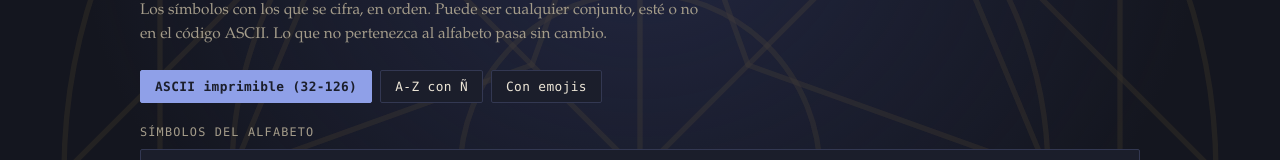
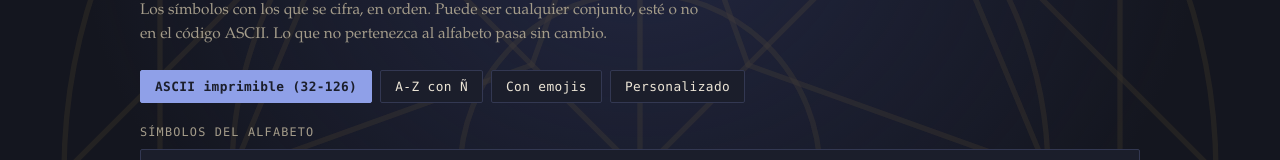
Before and after one commit to HarimDuenas/cifrado-cesar-atbash, a React (Vite) app: page / in a window 1280 px wide. Shown: the part 339-499 px from the top of the page. Built offline with nearby package versions, Linux system fonts and the light colour scheme.

Commit message:
feat(ui): Se agregó el chip de alfabeto personalizado que acepta cualquier cadena

```diff
--- a/src/ui/App.jsx
+++ b/src/ui/App.jsx
@@ -9,7 +9,7 @@
 
 import { useEffect, useMemo, useState } from 'react'
 
-import { ASCII_IMPRIMIBLE, crearAlfabeto } from '../core/alfabeto.js'
+import { ASCII_IMPRIMIBLE, crearAlfabeto, quitarRepetidos } from '../core/alfabeto.js'
 import { cifrarCesar } from '../core/cesar.js'
 import { atbash } from '../core/atbash.js'
 import { detectar } from '../core/detector.js'
@@ -101,13 +101,16 @@ export default function App() {
     }
   }, [])
 
-  // El alfabeto puede ser invalido mientras el usuario escribe (un simbolo
-  // repetido, por ejemplo), asi que se construye dentro de un try.
-  const { alfabeto, error } = useMemo(() => {
+  // Lo que escribe el usuario se limpia de repetidos antes de construir el
+  // alfabeto: asi cualquier cadena sirve ("HOLA MUNDO" queda en 9 simbolos) y
+  // el panel avisa que quito. Aun puede ser invalido mientras escribe (menos de
+  // dos simbolos), asi que se construye dentro de un try.
+  const { alfabeto, error, repetidos } = useMemo(() => {
+    const limpio = quitarRepetidos(entradaAlfabeto)
     try {
-      return { alfabeto: crearAlfabeto(entradaAlfabeto), error: null }
+      return { alfabeto: crearAlfabeto(limpio.simbolos), error: null, repetidos: limpio.repetidos }
     } catch (falla) {
-      return { alfabeto: null, error: falla.message }
+      return { alfabeto: null, error: falla.message, repetidos: limpio.repetidos }
     }
   }, [entradaAlfabeto])
 
@@ -149,6 +152,7 @@ export default function App() {
         onCambiar={setEntradaAlfabeto}
         alfabeto={alfabeto}
         error={error}
+        repetidos={repetidos}
         cobertura={referencia?.cobertura ?? 0}
       />
 
--- a/src/ui/PanelAlfabeto.jsx
+++ b/src/ui/PanelAlfabeto.jsx
@@ -7,7 +7,15 @@
  * estadistica con la que se ataca.
  */
 
+import { useRef } from 'react'
+
 import { PRESETS } from '../core/alfabeto.js'
+
+/** Ejemplo de alfabeto fuera de ASCII: las 27 letras mas un espacio y dos emojis. */
+const CON_EMOJIS = `${PRESETS.espanolMayusculas.simbolos} 👍🎯`
+
+/** Hasta cuantos simbolos se listan junto al estado; mas que eso es ruido. */
+const LISTAR_HASTA = 40
 
 /**
  * Vuelve visible un simbolo que de otro modo no se ve.
@@ -28,10 +36,21 @@ function visible(simbolo) {
  * @param {(valor: string) => void} props.onCambiar Se llama con el texto nuevo.
  * @param {import('../core/alfabeto.js').Alfabeto | null} props.alfabeto Alfabeto valido, o null.
  * @param {string | null} props.error Mensaje de validacion, si hay.
+ * @param {string[]} props.repetidos Simbolos que se quitaron por aparecer mas de una vez.
  * @param {number} props.cobertura Que parte del corpus del español cubre (0 a 1).
  */
-export function PanelAlfabeto({ entrada, onCambiar, alfabeto, error, cobertura }) {
+export function PanelAlfabeto({ entrada, onCambiar, alfabeto, error, repetidos, cobertura }) {
+  const campo = useRef(null)
   const preset = Object.values(PRESETS).find((opcion) => opcion.simbolos === entrada)
+  const conEmojis = entrada === CON_EMOJIS
+  const personalizado = !preset && !conEmojis
+  // Vacio no es un error: es el punto de partida de "Personalizado".
+  const vacio = entrada === ''
+
+  const empezarPersonalizado = () => {
+    onCambiar('')
+    campo.current?.focus()
+  }
 
   return (
     <section className="panel" aria-labelledby="titulo-alfabeto">
@@ -57,36 +76,64 @@ export function PanelAlfabeto({ entrada, onCambiar, alfabeto, error, cobertura }
         ))}
         <button
           type="button"
-          className="chip"
-          onClick={() => onCambiar(`${PRESETS.espanolMayusculas.simbolos} 👍🎯`)}
+          className={`chip ${conEmojis ? 'chip--activo' : ''}`}
+          onClick={() => onCambiar(CON_EMOJIS)}
+          aria-pressed={conEmojis}
         >
           Con emojis
+        </button>
+        <button
+          type="button"
+          className={`chip ${personalizado ? 'chip--activo' : ''}`}
+          onClick={empezarPersonalizado}
+          aria-pressed={personalizado}
+        >
+          Personalizado
         </button>
       </div>
 
       <label className="campo">
         <span className="campo__etiqueta">Símbolos del alfabeto</span>
         <textarea
+          ref={campo}
           className="campo__control campo__control--mono"
           value={entrada}
           spellCheck={false}
           rows={3}
+          placeholder="Escribe los símbolos de tu alfabeto, en orden. Ejemplo: MURCIELAGO"
           onChange={(evento) => onCambiar(evento.target.value)}
           aria-describedby="estado-alfabeto"
         />
       </label>
 
-      <p id="estado-alfabeto" className={`estado ${error ? 'estado--error' : ''}`} role="status">
-        {error ? (
+      <p
+        id="estado-alfabeto"
+        className={`estado ${error && !vacio ? 'estado--error' : ''}`}
+        role="status"
+      >
+        {vacio ? (
+          'Escribe los símbolos de tu alfabeto: cualquier cadena sirve, con al menos 2 símbolos distintos.'
+        ) : error ? (
           error
         ) : (
           <>
-            <strong>N = {alfabeto?.n ?? 0}</strong> símbolos · módulo aritmético del cifrado ·
-            cobertura del español: <strong>{(cobertura * 100).toFixed(0)}%</strong>
-            {cobertura < 0.2 && ' — sin referencia estadística, la detección automática no aplica'}
+            <strong>N = {alfabeto?.n ?? 0}</strong> símbolos
+            {alfabeto && alfabeto.n <= LISTAR_HASTA && `: ${alfabeto.simbolos.map(visible).join(' ')}`}
+            {' · '}módulo aritmético del cifrado · cobertura del español:{' '}
+            <strong>{(cobertura * 100).toFixed(0)}%</strong>
+            {cobertura < 0.2 &&
+              '. Con tan pocas letras del español el cifrado funciona igual, pero la detección automática no tiene contra qué comparar y no aplica.'}
           </>
         )}
       </p>
+
+      {!vacio && repetidos.length > 0 && (
+        <p className="estado">
+          {repetidos.length === 1 ? 'Se quitó 1 repetido: ' : `Se quitaron ${repetidos.length} repetidos: `}
+          <strong>{repetidos.map((simbolo) => `"${visible(simbolo)}"`).join(', ')}</strong>
+          {' '}(cada símbolo cuenta solo la primera vez que aparece).
+        </p>
+      )}
 
       {alfabeto && (
         <details className="detalle">
```
